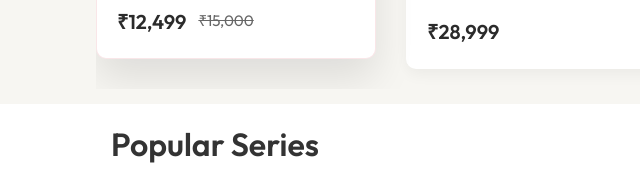
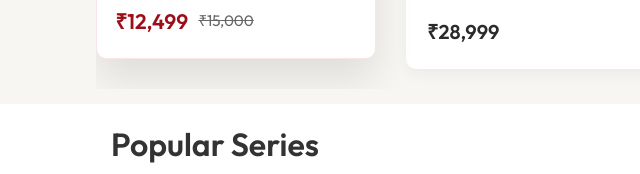
Before and after one commit to abhiram98920/lucas, a plain HTML site: page index.html in a window 1280 px wide. In both pictures the pointer is over the element "₹12,499". Shown: the part 2092-2266 px from the top of the page, 0-640 px from the left. Drawn offline with Linux system fonts and the light colour scheme.

Commit message:
feat: added price hover micro-interaction

```diff
--- a/styles.css
+++ b/styles.css
@@ -1943,3 +1943,5 @@ section, .products-page-layout, .main-footer {
     background: var(--accent-color);
     color: #fff;
 }
+
+.product-card:hover .price { color: var(--accent-hover); transform: scale(1.05); display: inline-block; transition: all 0.3s ease; }
```
